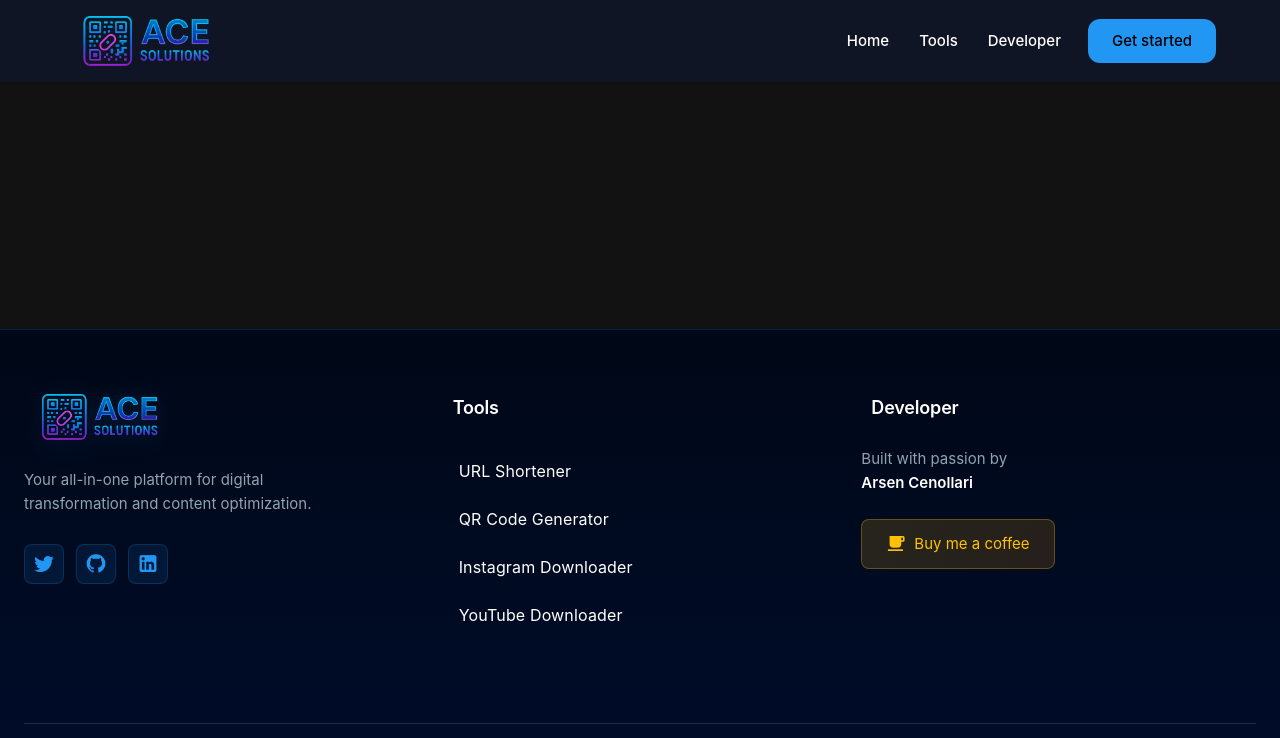
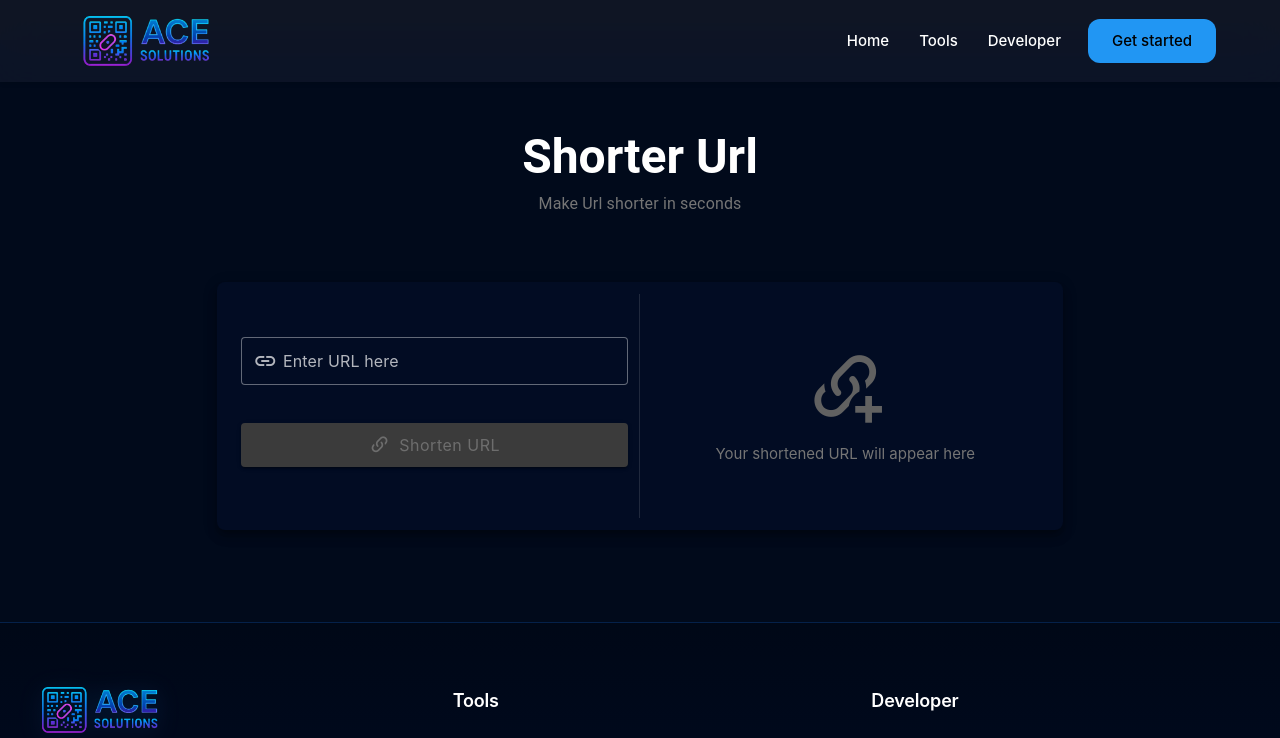
Before and after one commit to arsen26/Ace-solutions, a Vue app: page /shorten-url in a window 1280 px wide. Shown: the top 738 px of the page. Built offline with nearby package versions, Linux system fonts and the light colour scheme.

Commit message:
finished shorter url

```diff
--- a/src/router/index.js
+++ b/src/router/index.js
@@ -2,6 +2,7 @@ import { createRouter, createWebHistory } from 'vue-router'
 import HomeView from '../views/Index.vue'
 import PasswordGenerator from '@/views/PasswordGenerator.vue'
 import QrCodeGenerator from '@/views/QrCodeGenerator.vue'
+import ShorterUrlGenerator from '@/views/ShorterUrlGenerator.vue'
 
 const router = createRouter({
   history: createWebHistory(import.meta.env.BASE_URL),
@@ -21,6 +22,11 @@ const router = createRouter({
       name: 'qr-code-generator',
       component: QrCodeGenerator,
     },
+    {
+      path: '/shorten-url',
+      name: 'shorter-url',
+      component: ShorterUrlGenerator,
+    },
   ],
 })
 
--- /dev/null
+++ b/src/views/ShorterUrlGenerator.vue
@@ -0,0 +1,270 @@
+<template>
+  <div class="text-center mt-10 pt-10 pb-10 container-style fluid">
+    <v-row class="mt-10 mb-10 justify-center">
+      <v-col cols="12">
+        <h1 class="text-h3 font-weight-bold mb-2">Shorter Url</h1>
+        <p class="text-subtitle-1 text-grey-darken-1">Make Url shorter in seconds</p>
+      </v-col>
+    </v-row>
+
+    <v-row justify="center" class="mb-10">
+      <v-col cols="12" md="10" lg="8">
+        <v-card elevation="8" class="rounded-lg pa-6" color="#020c23">
+          <v-row>
+            <v-col cols="12" md="6" class="d-flex flex-column justify-center">
+              <div class="input-section">
+                <v-text-field
+                  v-model="longUrl"
+                  label="Enter URL here"
+                  density="comfortable"
+                  variant="outlined"
+                  prepend-inner-icon="mdi-link"
+                  color="primary"
+                  class="mb-4"
+                  :error-messages="errorMessage"
+                  @keyup.enter="shortenUrl"
+                ></v-text-field>
+
+                <v-btn
+                  class="generate-button-style mb-2"
+                  size="large"
+                  block
+                  elevation="2"
+                  @click="shortenUrl"
+                  :disabled="!longUrl || loading"
+                  :loading="loading"
+                >
+                  <v-icon left class="mr-2">mdi-link-variant</v-icon>
+                  Shorten URL
+                </v-btn>
+              </div>
+            </v-col>
+
+            <v-divider vertical class="d-none d-md-flex"></v-divider>
+            <v-divider class="d-flex d-md-none my-4"></v-divider>
+
+            <v-col cols="12" md="6" class="d-flex align-center justify-center">
+              <div v-if="!shortUrl" class="placeholder-section">
+                <v-icon size="80" color="grey-darken-2" class="mb-4">
+                  mdi-link-variant-plus
+                </v-icon>
+                <p class="text-grey-darken-1">Your shortened URL will appear here</p>
+              </div>
+
+              <div v-else class="qr-display w-100">
+                <v-card class="qr-card pa-4" elevation="2">
+                  <v-card-text class="text-center">
+                    <p class="text-caption text-grey mb-2">Shortened URL:</p>
+                    <div class="d-flex align-center justify-center mb-3">
+                      <a
+                        :href="shortUrl"
+                        target="_blank"
+                        class="text-primary text-decoration-none text-h6"
+                      >
+                        {{ shortUrl }}
+                      </a>
+                    </div>
+
+                    <div class="d-flex gap-2 justify-center">
+                      <v-btn
+                        class="copy-button-style mr-2"
+                        variant="flat"
+                        @click="copyToClipboard"
+                        prepend-icon="mdi-content-copy"
+                      >
+                        {{ copied ? 'Copied!' : 'Copy' }}
+                      </v-btn>
+                      <v-btn
+                        class="visit-button-style"
+                        variant="flat"
+                        :href="shortUrl"
+                        target="_blank"
+                        prepend-icon="mdi-open-in-new"
+                      >
+                        Visit
+                      </v-btn>
+                    </div>
+                  </v-card-text>
+                </v-card>
+              </div>
+            </v-col>
+          </v-row>
+        </v-card>
+      </v-col>
+    </v-row>
+
+    <v-snackbar v-model="snackbar" :color="snackbarColor" :timeout="3000" location="top">
+      {{ snackbarText }}
+    </v-snackbar>
+  </div>
+</template>
+
+<script setup>
+import { ref } from 'vue'
+import axios from 'axios'
+
+const longUrl = ref('')
+const shortUrl = ref('')
+const loading = ref(false)
+const errorMessage = ref('')
+const copied = ref(false)
+const snackbar = ref(false)
+const snackbarText = ref('')
+const snackbarColor = ref('success')
+
+const isValidUrl = (url) => {
+  try {
+    const urlObj = new URL(url)
+    return urlObj.protocol === 'http:' || urlObj.protocol === 'https:'
+  } catch {
+    return false
+  }
+}
+
+const shortenUrl = async () => {
+  if (!longUrl.value.trim()) {
+    errorMessage.value = 'Please enter a URL'
+    return
+  }
+
+  if (!isValidUrl(longUrl.value)) {
+    errorMessage.value = 'Please enter a valid URL (must include http:// or https://)'
+    return
+  }
+
+  loading.value = true
+  errorMessage.value = ''
+  shortUrl.value = ''
+
+  try {
+    const response = await axios.get(
+      `https://tinyurl.com/api-create.php?url=${encodeURIComponent(longUrl.value)}`,
+    )
+    shortUrl.value = response.data
+
+    snackbarText.value = 'URL shortened successfully!'
+    snackbarColor.value = 'success'
+    snackbar.value = true
+  } catch (err) {
+    console.error(err)
+    errorMessage.value = 'Failed to shorten URL. Please try again.'
+
+    snackbarText.value = 'Failed to shorten URL'
+    snackbarColor.value = 'error'
+    snackbar.value = true
+  } finally {
+    loading.value = false
+  }
+}
+
+const copyToClipboard = async () => {
+  try {
+    await navigator.clipboard.writeText(shortUrl.value)
+    copied.value = true
+
+    snackbarText.value = 'Copied to clipboard!'
+    snackbarColor.value = 'success'
+    snackbar.value = true
+
+    setTimeout(() => {
+      copied.value = false
+    }, 2000)
+  } catch (err) {
+    console.error('Failed to copy:', err)
+    snackbarText.value = 'Failed to copy'
+    snackbarColor.value = 'error'
+    snackbar.value = true
+  }
+}
+</script>
+
+<style scoped>
+.container-style {
+  background-color: #010a1b;
+  justify-content: center;
+  align-items: center;
+}
+
+.generate-button-style {
+  background: linear-gradient(135deg, #1976d2 0%, #1565c0 100%);
+  color: white;
+  font-weight: 600;
+  text-transform: none;
+  letter-spacing: 0.5px;
+  transition: all 0.3s ease;
+}
+
+.generate-button-style:hover {
+  transform: translateY(-2px);
+  box-shadow: 0 6px 20px rgba(25, 118, 210, 0.4);
+}
+
+.copy-button-style {
+  background: linear-gradient(135deg, #4caf50 0%, #388e3c 100%);
+  color: white;
+  font-weight: 600;
+  text-transform: none;
+  letter-spacing: 0.5px;
+  transition: all 0.3s ease;
+}
+
+.copy-button-style:hover {
+  transform: translateY(-2px);
+  box-shadow: 0 6px 20px rgba(76, 175, 80, 0.4);
+}
+
+.visit-button-style {
+  background: linear-gradient(135deg, #ff9800 0%, #f57c00 100%);
+  color: white;
+  font-weight: 600;
+  text-transform: none;
+  letter-spacing: 0.5px;
+  transition: all 0.3s ease;
+}
+
+.visit-button-style:hover {
+  transform: translateY(-2px);
+  box-shadow: 0 6px 20px rgba(255, 152, 0, 0.4);
+}
+
+.qr-display {
+  animation: fadeIn 0.5s ease-in;
+  width: 100%;
+}
+
+.qr-card {
+  background: white;
+  border-radius: 12px;
+  transition: transform 0.3s ease;
+}
+
+.qr-card:hover {
+  transform: scale(1.02);
+}
+
+.placeholder-section {
+  text-align: center;
+  padding: 40px;
+}
+
+.input-section {
+  width: 100%;
+}
+
+@keyframes fadeIn {
+  from {
+    opacity: 0;
+    transform: scale(0.9);
+  }
+  to {
+    opacity: 1;
+    transform: scale(1);
+  }
+}
+
+@media (max-width: 960px) {
+  .text-h3 {
+    font-size: 2rem !important;
+  }
+}
+</style>
```
